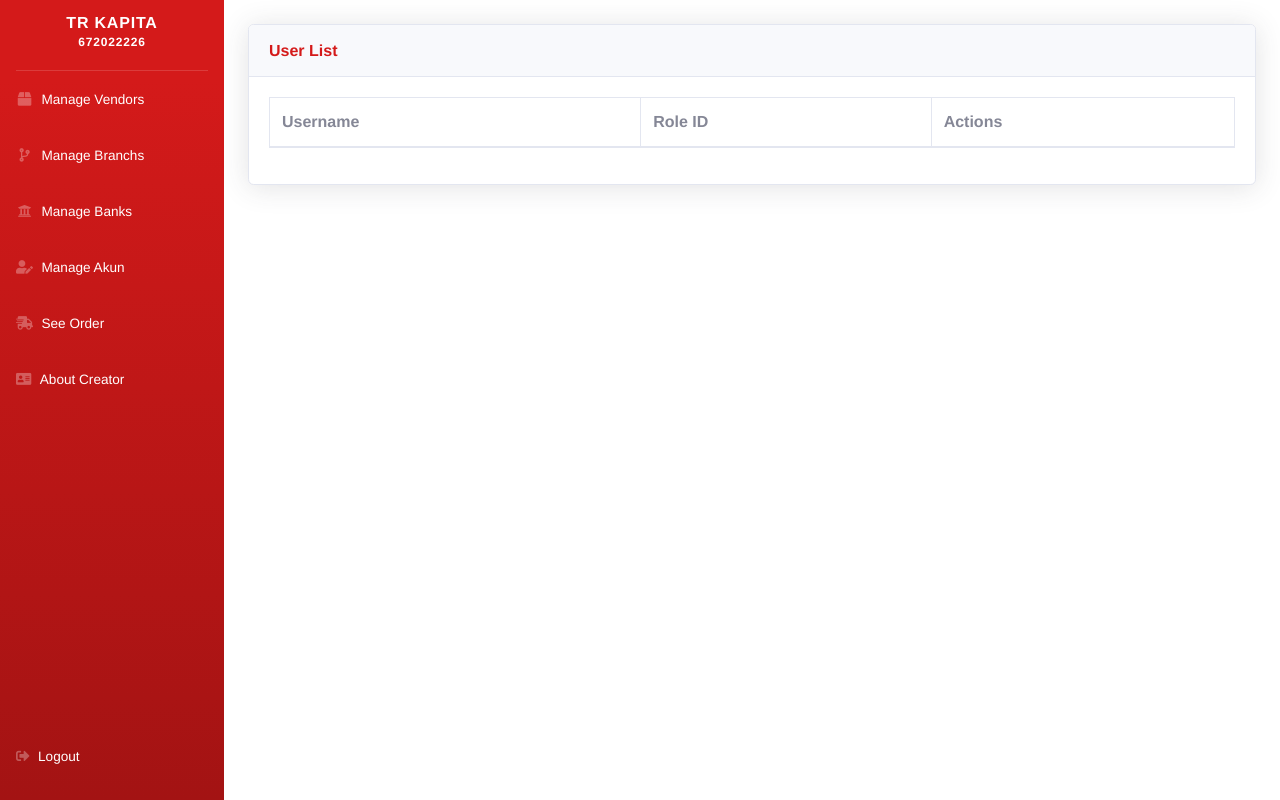
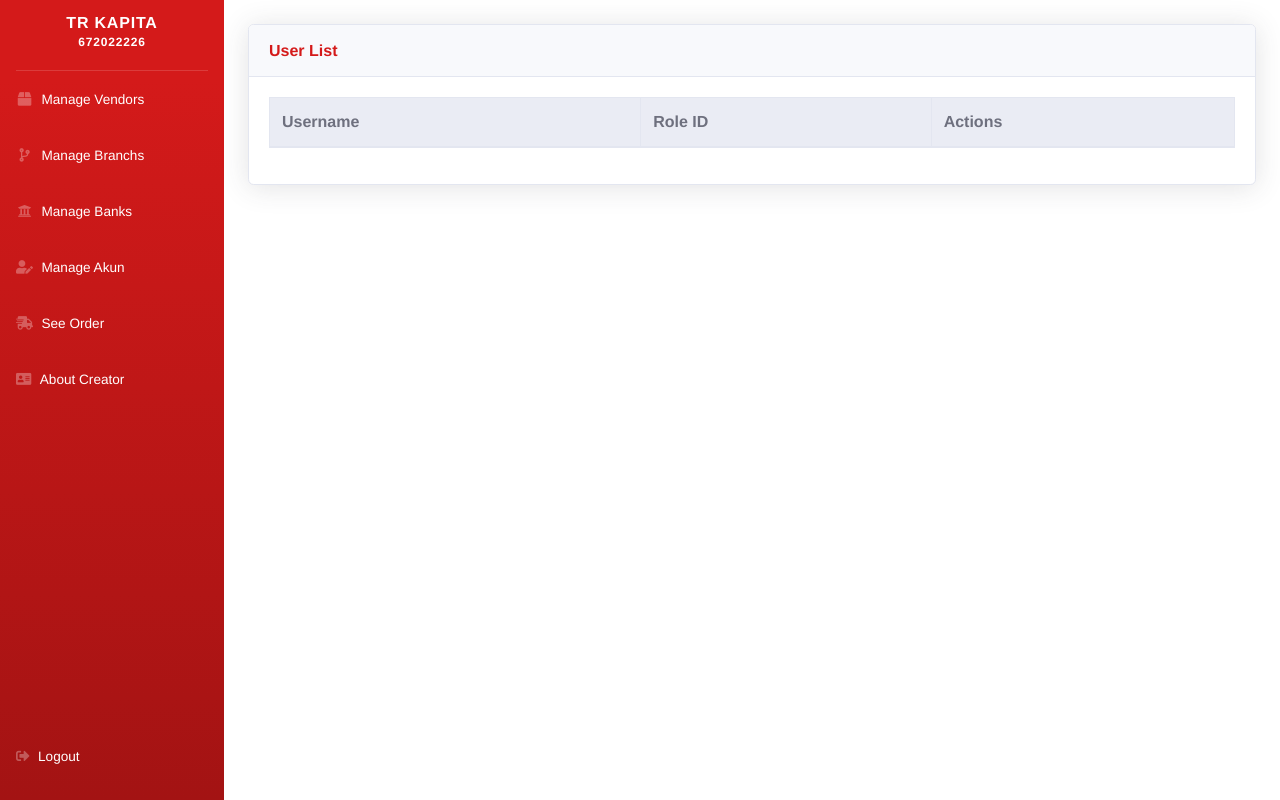
Before and after one commit to daniel12ric/VMS_Capita-Selecta, a Flask app: template templates/user-admin.html in a window 1280 px wide. Run offline with Flask 3, Linux system fonts and the light colour scheme; the template is opened without the code that fills it, so the values that code supplies are empty; some libraries are stand-ins or nearby versions.

Commit message:
FINALE TR

```diff
--- a/templates/user-admin.html
+++ b/templates/user-admin.html
@@ -62,12 +62,13 @@
         </ul>
         <div class="container-fluid">
             <div class="card shadow mt-4">
-                <div class="card-header py-3">
+                <div class="card-header py-3 d-flex justify-content-between align-items-center">
                     <h6 class="m-0 font-weight-bold" style="color: #D41A1A;">User List</h6>
                 </div>
                 <div class="card-body">
+                    <div class="table-responsive">
                         <table class="table table-bordered">
-                        <thead>
+                            <thead class="thead-light">
                                 <tr>
                                     <th>Username</th>
                                     <th>Role ID</th>
@@ -76,6 +77,7 @@
                             </thead>
                             <tbody id="user-table"></tbody>
                         </table>
+                    </div>
                 </div>
             </div>
         </div>
```
Lines whose indentation alone changed are shown as unchanged.
